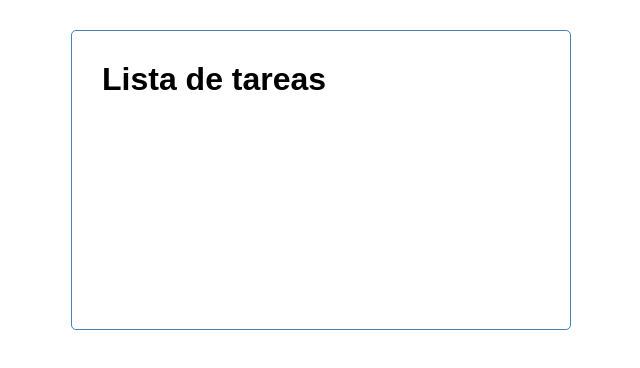
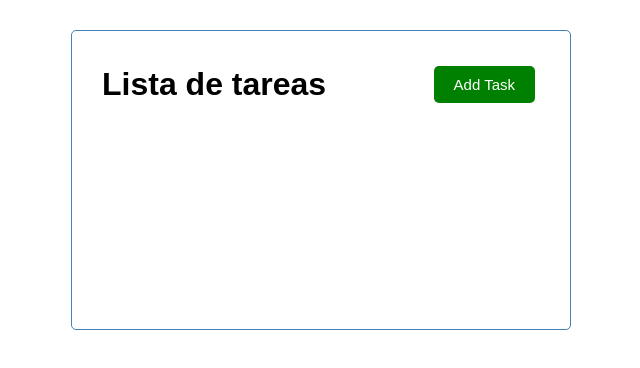
Before and after one commit to TomCab98/task-list, an Angular app: page / in a window 1280 px wide. Shown: the top 368 px of the page, without its empty margins (319-959 px from the left). Built offline with nearby package versions, Linux system fonts and the light colour scheme.

Commit message:
Agregamos Boton

```diff
--- a/src/app/app.module.ts
+++ b/src/app/app.module.ts
@@ -3,11 +3,13 @@
 
 import { AppComponent } from './app.component';
 import { HeaderComponent } from './components/header/header.component';
+import { BotonComponent } from './components/boton/boton.component';
 
 @NgModule({
   declarations: [
     AppComponent,
-    HeaderComponent
+    HeaderComponent,
+    BotonComponent
   ],
   imports: [
     BrowserModule
--- /dev/null
+++ b/src/app/components/boton/boton.component.html
@@ -0,0 +1,7 @@
+<button
+    class = "btn"
+    [ngStyle] = "{'background-color': color}"
+    (click) = "OnClick()"
+>
+    {{text}}
+</button>
--- /dev/null
+++ b/src/app/components/boton/boton.component.ts
@@ -0,0 +1,23 @@
+import { Component, OnInit, Input, Output, EventEmitter } from '@angular/core';
+
+@Component({
+  selector: 'app-boton',
+  templateUrl: './boton.component.html',
+  styleUrls: ['./boton.component.css']
+})
+export class BotonComponent implements OnInit {
+
+  @Input() text: string = "";
+  @Input() color: string = "";
+  @Output() btnClick = new EventEmitter()
+
+  constructor() { }
+
+  ngOnInit(): void {
+  }
+
+  OnClick() {
+    this.btnClick.emit();
+  }
+
+}
--- a/src/app/components/header/header.component.html
+++ b/src/app/components/header/header.component.html
@@ -1 +1,8 @@
-<h1>{{title}}</h1>
+<header>
+    <h1>{{title}}</h1>
+    <app-boton
+        color = "green"
+        text = "Add Task"
+        (btnClick) = "toggleAddTask()"
+    ></app-boton>
+</header>
--- a/src/app/components/header/header.component.ts
+++ b/src/app/components/header/header.component.ts
@@ -14,4 +14,8 @@
   ngOnInit(): void {
   }
 
+  toggleAddTask() {
+    alert ("Agregar tarea!");
+  }
+
 }
```
Also changed, not shown: src/app/components/boton/boton.component.css (added).
